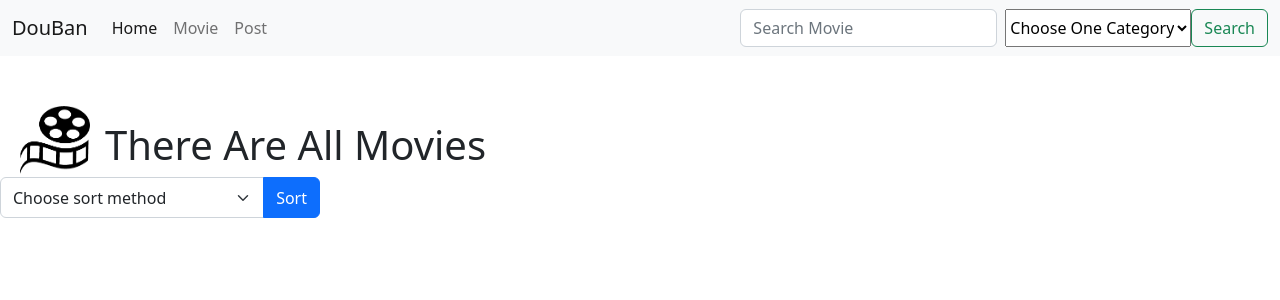
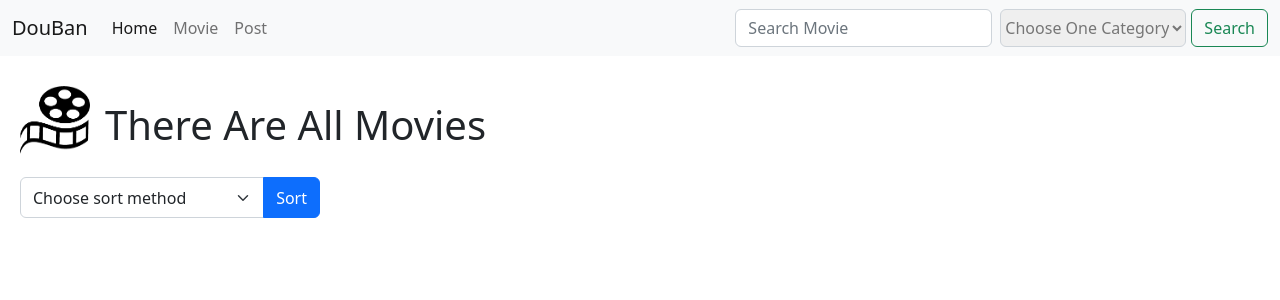
Before and after one commit to Henngz/Movie_Content_Management_Web_Application, a PHP site: page /movie.php in a window 1280 px wide. Shown: the top 300 px of the page. Run offline with PHP 8.4, Linux system fonts and the light colour scheme; data that the repository does not hold is empty.

Commit message:
update styles

```diff
--- a/final_project/style.css
+++ b/final_project/style.css
@@ -1,11 +1,23 @@
+/* Nav */
+.nav-form-select{
+    margin-right: 5px;
+    border: 1px solid #ced4da;
+    border-radius: .375rem;
+    font-size: 1rem;
+    font-weight: 400;
+    color: rgb(118, 118, 118);
+}
 /* header part*/
+body{
+    margin-bottom: 50px;
+}
 .main{
     margin: 0 auto;
 }
 
 .header{
 	display: flex;
-    padding-top: 50px;
+    padding-top: 30px;
     padding-left: 20px;
 }
 
@@ -26,7 +38,7 @@
 
 /*post form*/
 .form_part{
-    padding-top: 50px;
+    padding-top: 30px;
     padding-left: 30px;
     padding-right: 30px;
 }
@@ -36,14 +48,18 @@
 }
 
 .button{
-    padding-top: 50px;
+    padding-top: 20px;
 }
 
 .form-label{
     font-weight: bolder;
 }
 
-/* category page */
+.image-post{
+    margin-top: 20px;
+}
+
+/* Movie page */
 .card{
     margin:50px 20px;
     display: inline-block;
@@ -57,6 +73,12 @@
     position: absolute;
     left:15px;
     bottom: 1%;
+}
+
+.sort-part{
+    padding-left: 20px;
+    padding-top: 20px;
+    width: 200px;
 }
 
 /* Review part */
@@ -73,3 +95,10 @@
 .subtitle{
     font-weight: bolder;
 }
+
+.movieImage{
+    width: 150px;
+	height: 190px;
+}
+
+/* Movie page */
```
